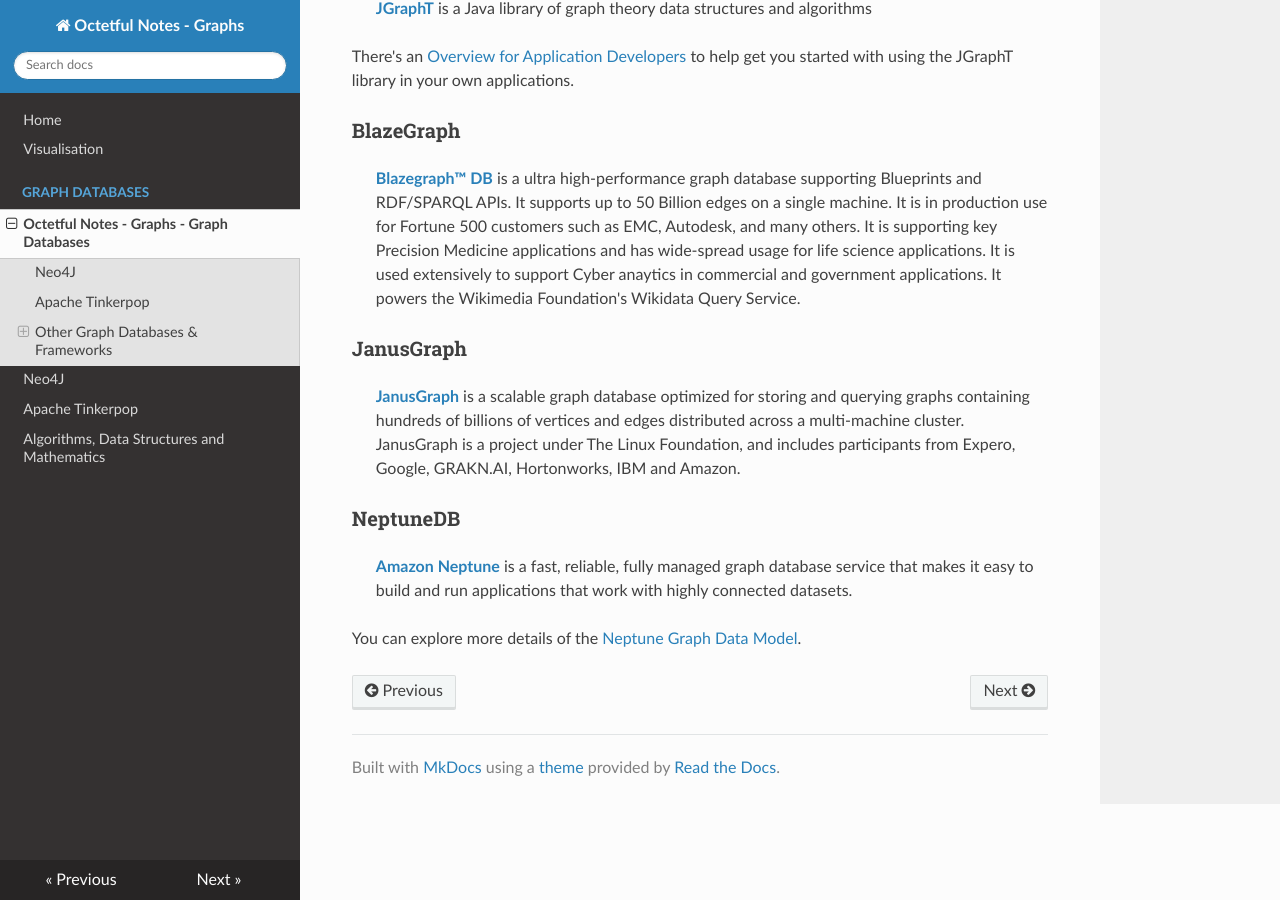
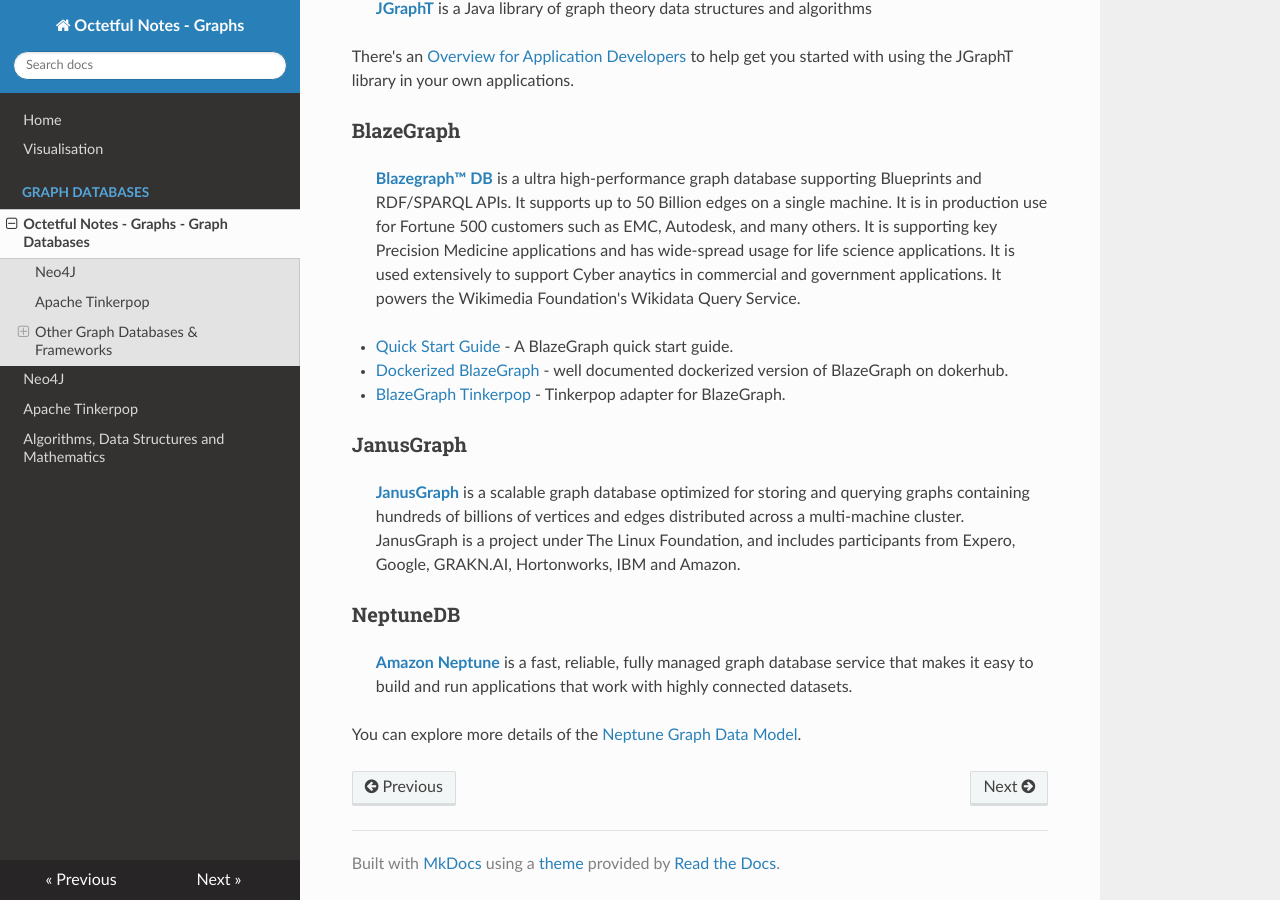
Before and after one commit to octetful-notes/on-graphs, an MkDocs documentation site: the page built from docs/graphdb/index.md, in a window 1280 px wide and 900 px high, scrolled down 765 px. Built offline with MkDocs 1.6.1, drawn with Linux system fonts in a browser that asks for light colours; nearby versions of some CDN libraries.

Commit message:
Add BlazeGraph links.

```diff
--- a/docs/graphdb/index.md
+++ b/docs/graphdb/index.md
@@ -25,6 +25,10 @@
 ### BlazeGraph
 >[**Blazegraph™ DB**](https://github.com/blazegraph/database) is a ultra high-performance graph database supporting Blueprints and RDF/SPARQL APIs. It supports up to 50 Billion edges on a single machine. It is in production use for Fortune 500 customers such as EMC, Autodesk, and many others. It is supporting key Precision Medicine applications and has wide-spread usage for life science applications. It is used extensively to support Cyber anaytics in commercial and government applications. It powers the Wikimedia Foundation's Wikidata Query Service.
 
+* [Quick Start Guide](https://github.com/blazegraph/database/wiki/Quick_Start) - A BlazeGraph quick start guide.
+* [Dockerized BlazeGraph](https://hub.docker.com/r/nawer/blazegraph) - well documented dockerized version of BlazeGraph on dokerhub.
+* [BlazeGraph Tinkerpop](https://github.com/blazegraph/tinkerpop3) - Tinkerpop adapter for BlazeGraph.
+
 ### JanusGraph
 >[**JanusGraph**](https://janusgraph.org/)  is a scalable graph database optimized for storing and querying graphs containing hundreds of billions of vertices and edges distributed across a multi-machine cluster. JanusGraph is a project under The Linux Foundation, and includes participants from Expero, Google, GRAKN.AI, Hortonworks, IBM and Amazon.
 
```
